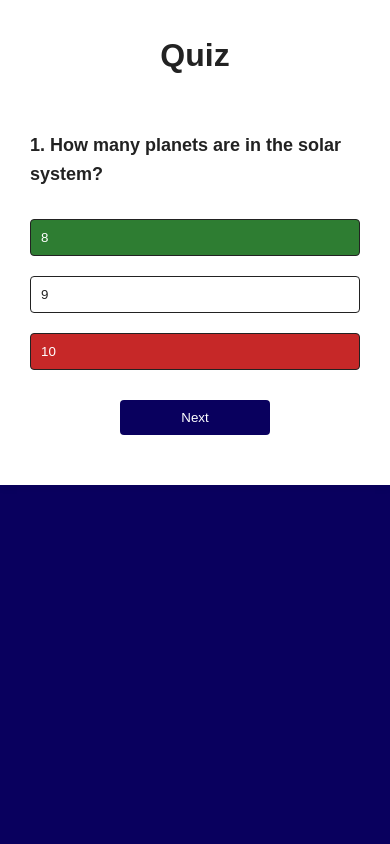
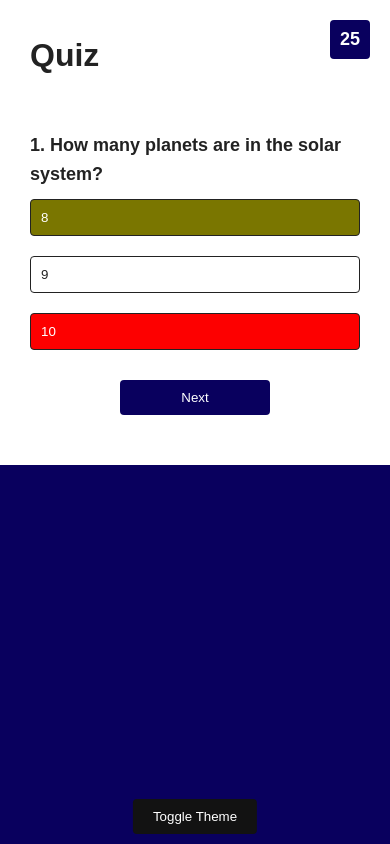
Before and after one commit to stalker9509/Practice-JS, a website with bundled scripts: page TestTaskQuiz/index.html in a window 390 px wide. Both pictures are taken after a click on the button "10". Built offline with nearby package versions, Linux system fonts and the light colour scheme.

Commit message:
update test task quiz

```diff
--- /dev/null
+++ b/TestTaskQuiz/const.js
@@ -0,0 +1,5 @@
+export const questionElement = document.getElementById("question")
+export const answerButtons = document.getElementById("answerButtons")
+export const nextButton = document.getElementById("nextButton")
+export const timerElement = document.getElementById("timer")
+export const timePerQuestion = 30
--- a/TestTaskQuiz/index.html
+++ b/TestTaskQuiz/index.html
@@ -16,8 +16,10 @@
         <form id="answerButtons">
         </form>
         <button id="nextButton" type="button">Next</button>
+        <div id="timer">30</div>
+        <button id="themeToggle">Toggle Theme</button>
     </section>
 </main>
-<script src="main.js"></script>
+<script type="module" src="main.js"></script>
 </body>
 </html>
--- a/TestTaskQuiz/main.js
+++ b/TestTaskQuiz/main.js
@@ -1,73 +1,13 @@
-const questions = [
-    {
-        question: "How many planets are in the solar system?",
-        answer: [
-            {text: "8", correct: true},
-            {text: "9", correct: false},
-            {text: "10", correct: false},
-        ]
-    },
-    {
-        question: "What is the freezing point of water?",
-        answer: [
-            {text: "0", correct: true},
-            {text: "-5", correct: false},
-            {text: "-6", correct: false},
-        ]
-    },
-    {
-        question: "What is the longest river in the world?",
-        answer: [
-            {text: "Nile", correct: true},
-            {text: "Amazon", correct: false},
-            {text: "Yangtze", correct: false},
-        ]
-    },
-    {
-        question: "How many chromosomes are in the human genome?",
-        answer: [
-            {text: "42", correct: false},
-            {text: "44", correct: false},
-            {text: "46", correct: true},
-        ]
-    },
-    {
-        question: "Which of these characters are friends with Harry Potter?",
-        answer: [
-            {text: "Ron Weasley", correct: true},
-            {text: "Draco Malfoy", correct: false},
-            {text: "Hermione Granger", correct: true},
-        ]
-    },
-    {
-        question: "What is the capital of Canada?",
-        answer: [
-            {text: "Toronto", correct: false},
-            {text: "Ottawa", correct: true},
-            {text: "Vancouver", correct: false},
-        ]
-    },
-    {
-        question: "What is the Jewish New Year called? ",
-        answer: [
-            {text: "Hanukkah", correct: true},
-            {text: "Yom Kippur", correct: false},
-            {text: "Kwanzaa", correct: false},
-        ]
-    },
-]
+import {questionElement, answerButtons, nextButton, timerElement, timePerQuestion} from './const.js'
+import {questions} from './questions.js'
 
-const questionElement = document.getElementById("question")
-const answerButtons = document.getElementById("answerButtons")
-const nextButton = document.getElementById("nextButton")
-
-let currentQuestionIndex
-let score
-let selectedAnswersCount
+let currentQuestionIndex = 0
+let score = 0
+let timer = 0
 
 function startQuiz() {
-    currentQuestionIndex = 0;
-    score = 0;
+    currentQuestionIndex = 0
+    score = 0
     nextButton.innerHTML = "Next"
     showQuestion()
 }
@@ -75,100 +15,56 @@ function startQuiz() {
 function showQuestion() {
     resetState()
     let currentQuestion = questions[currentQuestionIndex]
-    let questionNo = currentQuestionIndex + 1;
+    let questionNo = currentQuestionIndex + 1
     questionElement.innerHTML = questionNo + ". " + currentQuestion.question
 
-    const correctAnswersCount = currentQuestion.answer.filter(answer => answer.correct).length
-    selectedAnswersCount = 0
+    currentQuestion.answer.forEach(answer => {
+        const button = document.createElement("button")
+        button.innerHTML = answer.text
+        button.classList.add("button")
+        answerButtons.appendChild(button)
+        if (answer.correct) {
+            button.dataset.correct = answer.correct
+        }
+        button.addEventListener("click", selectAnswer)
+    })
 
-    currentQuestion.answer.forEach(answer => {
-        const btn = document.createElement("button")
-        btn.innerHTML = answer.text
-        btn.classList.add("button")
-        answerButtons.appendChild(btn)
-        if (answer.correct) {
-            btn.dataset.correct = answer.correct
-        }
-        btn.addEventListener("click", (e) => selectAnswer(e, correctAnswersCount))
-    })
+    startTimer()
 }
 
 function resetState() {
+    clearInterval(timer)
     nextButton.style.display = "none"
     while (answerButtons.firstChild) {
         answerButtons.removeChild(answerButtons.firstChild)
     }
 }
 
-function selectAnswer(e, correctAnswersCount) {
+function selectAnswer(e) {
+    clearInterval(timer)
     const selectedButton = e.target
     const isCorrect = selectedButton.dataset.correct === "true"
-
-    if (correctAnswersCount === 1) {
-        handleSingleAnswer(selectedButton, isCorrect)
-    } else {
-        handleMultipleAnswer(selectedButton, isCorrect, correctAnswersCount)
-    }
-}
-
-function handleSingleAnswer(selectedButton, isCorrect) {
     if (isCorrect) {
         selectedButton.classList.add("correct")
         score++
     } else {
         selectedButton.classList.add("incorrect")
     }
-
     Array.from(answerButtons.children).forEach(button => {
         if (button.dataset.correct === "true") {
             button.classList.add("correct")
         }
         button.disabled = true
-    })
-
+    });
     nextButton.style.display = "block"
 }
 
-function handleMultipleAnswer(selectedButton, isCorrect, correctAnswersCount) {
-    if (!selectedButton.disabled) {
-        if (isCorrect) {
-            selectedButton.classList.add("correct")
-        } else {
-            selectedButton.classList.add("incorrect")
-        }
-        selectedButton.disabled = true
-        selectedAnswersCount++
-
-        if (selectedAnswersCount === correctAnswersCount) {
-            Array.from(answerButtons.children).forEach(button => {
-                button.disabled = true
-                if (button.dataset.correct === "true" && !button.classList.contains("correct")) {
-                    button.classList.add("correct")
-                }
-            })
-            calculateScore()
-            nextButton.style.display = "block"
-        }
-    }
-}
-
-function calculateScore() {
-    const currentQuestion = questions[currentQuestionIndex]
-    const selectedCorrect = Array.from(answerButtons.children)
-        .filter(button => button.classList.contains("correct") && button.disabled)
-        .length
-    const totalCorrect = currentQuestion.answer.filter(answer => answer.correct).length
-
-    if (selectedCorrect === totalCorrect) {
-        score++
-    }
-}
-
 function showScore() {
-    resetState()
-    questionElement.innerHTML = `Score ${score}/${questions.length}`;
-    nextButton.innerHTML = "Play again"
+    resetState();
+    questionElement.innerHTML = `You scored ${score}/${questions.length}`
+    nextButton.innerHTML = "Play Again"
     nextButton.style.display = "block"
+    timerElement.style.display = "none"
 }
 
 function handleNextButton() {
@@ -186,6 +82,45 @@ nextButton.addEventListener("click", () => {
     } else {
         startQuiz()
     }
-})
+});
 
-startQuiz()
+function startTimer() {
+    let timeLeft = timePerQuestion
+    timerElement.style.display = "block"
+    timerElement.innerHTML = timeLeft
+
+    timer = setInterval(() => {
+        timeLeft--
+        timerElement.innerHTML = timeLeft
+        if (timeLeft <= 0) {
+            clearInterval(timer);
+            selectAnswer({target: document.createElement('button')}); // Выбираем "неправильный" ответ
+        }
+    }, 1000)
+}
+
+function toggleTheme() {
+    const currentTheme = document.documentElement.getAttribute('data-theme')
+    const newTheme = currentTheme === 'dark' ? 'light' : 'dark'
+    document.documentElement.setAttribute('data-theme', newTheme)
+    localStorage.setItem('theme', newTheme)
+}
+
+function setInitialTheme() {
+    const savedTheme = localStorage.getItem('theme')
+    if (savedTheme) {
+        document.documentElement.setAttribute('data-theme', savedTheme)
+    } else if (window.matchMedia && window.matchMedia('(prefers-color-scheme: dark)').matches) {
+        document.documentElement.setAttribute('data-theme', 'dark')
+    }
+}
+
+document.addEventListener('DOMContentLoaded', () => {
+    setInitialTheme()
+    startQuiz()
+
+    const themeToggle = document.getElementById('themeToggle')
+    if (themeToggle) {
+        themeToggle.addEventListener('click', toggleTheme)
+    }
+});
--- /dev/null
+++ b/TestTaskQuiz/questions.js
@@ -0,0 +1,58 @@
+export const questions = [
+    {
+        question: "How many planets are in the solar system?",
+        answer: [
+            {text: "8", correct: true},
+            {text: "9", correct: false},
+            {text: "10", correct: false},
+        ]
+    },
+    {
+        question: "What is the freezing point of water?",
+        answer: [
+            {text: "0", correct: true},
+            {text: "-5", correct: false},
+            {text: "-6", correct: false},
+        ]
+    },
+    {
+        question: "What is the longest river in the world?",
+        answer: [
+            {text: "Nile", correct: true},
+            {text: "Amazon", correct: false},
+            {text: "Yangtze", correct: false},
+        ]
+    },
+    {
+        question: "How many chromosomes are in the human genome?",
+        answer: [
+            {text: "42", correct: false},
+            {text: "44", correct: false},
+            {text: "46", correct: true},
+        ]
+    },
+    {
+        question: "Which of these characters are friends with Harry Potter? Multiple choice answers",
+        answer: [
+            {text: "Ron Weasley", correct: true},
+            {text: "Draco Malfoy", correct: false},
+            {text: "Hermione Granger", correct: true},
+        ]
+    },
+    {
+        question: "What is the capital of Canada?",
+        answer: [
+            {text: "Toronto", correct: false},
+            {text: "Ottawa", correct: true},
+            {text: "Vancouver", correct: false},
+        ]
+    },
+    {
+        question: "What is the Jewish New Year called?",
+        answer: [
+            {text: "Hanukkah", correct: false},
+            {text: "Yom Kippur", correct: false},
+            {text: "Rosh Hashanah", correct: true},
+        ]
+    },
+]
--- a/TestTaskQuiz/style.css
+++ b/TestTaskQuiz/style.css
@@ -1,23 +1,34 @@
 :root {
-    --color-primary: #09005e;
-    --color-background: #ffffff;
-    --color-text: #222222;
-    --color-correct: #2e7d32;
-    --color-incorrect: #c62828;
-
     --size-border-radius: 4px;
     --size-spacing-small: 10px;
     --size-spacing-medium: 20px;
     --size-spacing-large: 30px;
-
     --font-size-small: 14px;
     --font-size-medium: 16px;
     --font-size-large: 18px;
-
     --layout-max-width: 600px;
     --layout-content-width: 90%;
+    --animation-duration: 0.01s;
 
-    --animation-duration: 0.01s;
+    --color-primary: #09005e;
+    --color-primary-themeToggle: #121212;
+    --color-background: #ffffff;
+    --color-text: #222222;
+    --color-correct: #7a7600;
+    --color-incorrect: #fd0000;
+    --color-button-hover: #f0f0f0;
+    --color-body-background: #09005e;
+}
+
+[data-theme="dark"] {
+    --color-primary: #ffffff;
+    --color-primary-themeToggle: #ffffff;
+    --color-background: #121212;
+    --color-text: #e0e0e0;
+    --color-correct: #4caf50;
+    --color-incorrect: #f44336;
+    --color-button-hover: #2c2c2c;
+    --color-body-background: #121212;
 }
 
 * {
@@ -28,34 +39,34 @@
 }
 
 body {
-    background: var(--color-primary);
+    background: var(--color-body-background);
     color: var(--color-text);
     line-height: 1.6;
+    transition: background-color var(--animation-duration), color var(--animation-duration);
 }
 
 .app {
     background: var(--color-background);
     width: var(--layout-content-width);
     max-width: var(--layout-max-width);
-    margin: var(--size-spacing-large) auto 0;
-    border-radius: calc(var(--size-border-radius) * 2.5);
+    margin: 100px auto 80px;
+    border-radius: 10px;
     padding: var(--size-spacing-large);
-    box-shadow: 0 0 var(--size-spacing-small) rgba(0, 0, 0, 0.1);
+    transition: background-color var(--animation-duration);
+    position: relative;
 }
 
 .app h1 {
-    padding-bottom: var(--size-spacing-large);
-    text-align: center;
+    padding-bottom: 30px;
 }
 
 .quiz {
-    padding: var(--size-spacing-medium) 0;
+    padding: 20px 0;
 }
 
 .quiz h2 {
-    font-size: var(--font-size-large);
+    font-size: 18px;
     font-weight: 600;
-    margin-bottom: var(--size-spacing-medium);
 }
 
 .button {
@@ -64,8 +75,8 @@ body {
     font-weight: 500;
     width: 100%;
     border: 1px solid var(--color-text);
-    padding: var(--size-spacing-small);
-    margin: var(--size-spacing-small) 0;
+    padding: 10px;
+    margin: 10px 0;
     text-align: left;
     border-radius: var(--size-border-radius);
     cursor: pointer;
@@ -73,7 +84,7 @@ body {
 }
 
 .button:hover, .button:focus {
-    background-color: #f0f0f0;
+    background-color: var(--color-button-hover);
     outline: none;
 }
 
@@ -83,12 +94,12 @@ body {
     font-weight: 500;
     width: 150px;
     border: 0;
-    padding: var(--size-spacing-small);
-    margin: var(--size-spacing-medium) auto 0;
+    padding: 10px;
+    margin: 20px auto 0;
     border-radius: var(--size-border-radius);
     cursor: pointer;
     display: none;
-    transition: opacity var(--animation-duration);
+    transition: background-color var(--animation-duration), opacity var(--animation-duration);
 }
 
 #nextButton:hover, #nextButton:focus {
@@ -106,10 +117,41 @@ body {
     color: var(--color-background);
 }
 
+#timer {
+    position: absolute;
+    top: 20px;
+    right: 20px;
+    background-color: var(--color-primary);
+    color: var(--color-background);
+    padding: 5px 10px;
+    border-radius: var(--size-border-radius);
+    font-size: 18px;
+    font-weight: bold;
+}
+
+#themeToggle {
+    position: fixed;
+    bottom: 20px;
+    left: 50%;
+    transform: translateX(-50%);
+    background: var(--color-primary-themeToggle);
+    color: var(--color-background);
+    border: none;
+    padding: var(--size-spacing-small) var(--size-spacing-medium);
+    border-radius: var(--size-border-radius);
+    cursor: pointer;
+    transition: background-color var(--animation-duration), color var(--animation-duration);
+    z-index: 1000;
+}
+
 @media (max-width: 600px) {
     .app {
         width: 100%;
-        margin: 0;
+        margin: 0 0 80px 0;
         border-radius: 0;
     }
+
+    #themeToggle {
+        bottom: 10px;
+    }
 }
```
Also changed, not shown: README.md.
